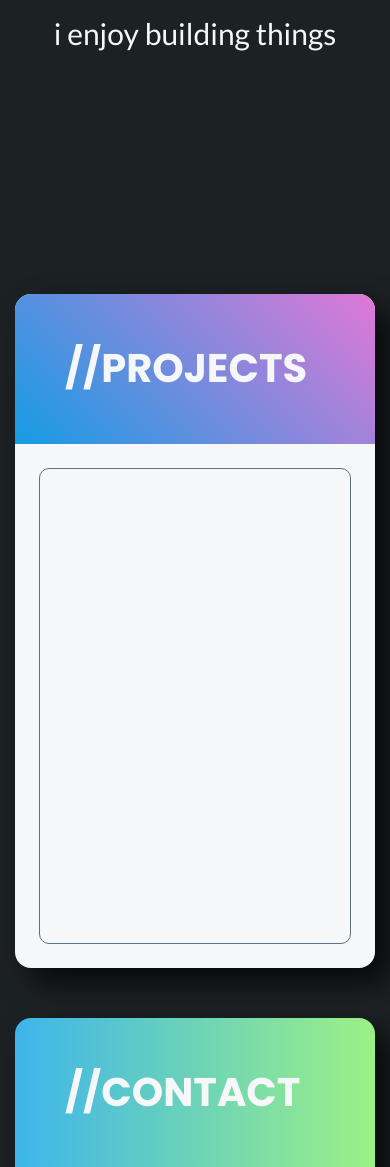
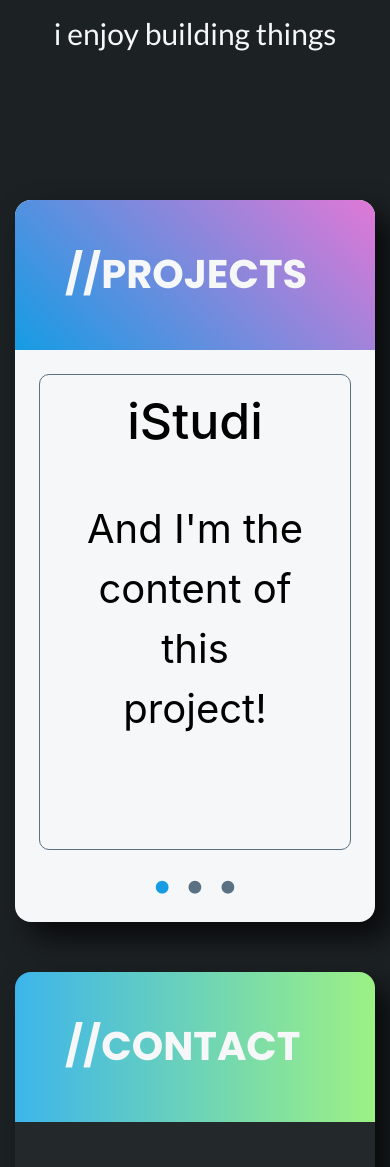
Before and after one commit to feRpicoral/fernandopicoral.com, a web app: file index.html in a window 390 px wide; the page is wider, and only the part inside the window is pictured. Shown: the part 400-1567 px from the top of that part. Run offline with its HTML, style and script files only (its server is not run), Linux system fonts and the light colour scheme; some libraries are stand-ins or nearby versions.

Commit message:
Add funtionality to the projects secion
Not really compatitble with mobile yet

```diff
--- a/css/main.css
+++ b/css/main.css
@@ -219,10 +219,37 @@ header {
     height: 500px;
 }
 
+.project-content {
+
+}
+
 .project > .row {
     border: 1px solid var(--light-main-color);
     height: 100%;
     border-radius: 10px;
+}
+
+.page-dot {
+    cursor: pointer;
+    color: var(--light-main-color);
+    font-size: .8rem;
+    padding-left: 10px;
+    padding-right: 10px;
+
+    transition: all .2s ease-in-out;
+}
+
+.page-dot-active, .page-dot-active:hover {
+    cursor: default !important;
+    font-size: .8rem !important;
+}
+
+.page-dot:hover {
+    font-size: 1rem;
+}
+
+.page-dot-active {
+    color: var(--light-blue);
 }
 
 .a-btn-col {
--- a/index.html
+++ b/index.html
@@ -70,14 +70,8 @@
             </div>
         </div>
 
-
         <div class="container main-wrap">
 
-<!--
-TODO
-1 - Adicionar dot de página em baixo dos projetos
-2 - Adicionar projetos
- -->
             <section class="main-card-wrap order-1" id="projects-wrap">
                 <div class="projects br-16" id="projects">
 
@@ -89,21 +83,28 @@ TODO
                         <div class="row align-items-stretch m-auto">
 
                             <div class="col-1 a-btn-col">
-                                <a href="javascript:void(0)" class="a-btn-control a-btn-bfr pl-3">
+                                <a href="javascript:void(0)" class="a-btn-control a-btn-bfr pl-3 pr-0 invisible">
                                     <i class="fal fa-chevron-left"></i>
                                 </a>
                             </div>
 
-                            <div class="col p-0"></div>
+                            <div class="col p-0 project-content-row text-center">
+                                <div class="container py-3 project-content-wrap"></div>
+                            </div>
 
                             <div class="col-1 a-btn-col">
-                                <a href="javascript:void(0)" class="a-btn-control a-btn-nxt pl-3">
+                                <a href="javascript:void(0)" class="a-btn-control a-btn-nxt pr-3 pl-0">
                                     <i class="fal fa-chevron-right"></i>
                                 </a>
                             </div>
-
                         </div>
                     </div>
+
+                    <div class="row m-auto text-center page-dot-row">
+                        <div class="col mb-4 page-dot-col">
+                        </div>
+                    </div>
+
                 </div>
             </section>
 
--- a/js/main.js
+++ b/js/main.js
@@ -1,4 +1,16 @@
 'use-strict';
+
+//Shortcut to get object length
+Object.defineProperties(Object.prototype, {
+    length: {
+        get() {
+            return Object.keys(this).length;
+        },
+        enumerable: false,
+    }
+});
+
+
 
 const $dom = {
     menu: $('#menu-screen'),
@@ -15,7 +27,7 @@ const $dom = {
             e.style.visibility = o,
             e.style.opacity = n
     },
-    breakpoint: function () {
+    breakpoint: (function () {
         //Based on BS4 v4.4.1 breakpoints
         const w = document.documentElement.offsetWidth;
         let bp = 'xs';
@@ -32,7 +44,7 @@ const $dom = {
             bp = 'xl';
         }
         return bp;
-    },
+    })(),
     getMenuBtn: function (text) {
         let obj;
         $.each($('.menu-link'), function () {
@@ -88,6 +100,7 @@ const contact = {
 
 menu.buttons.toggle.click(function(){menu.toggle()});
 
+//Handle menu links on hover
 $.each($('.menu-link'), function () {
     $(this).hover(function () {
        $(this).toggleClass('rainbow-text');
@@ -100,16 +113,14 @@ window.addEventListener("scroll", (function() {
     }
 ));
 
-
+//Handle menu buttons scroll
 $.each(menu.buttons, function (index, btn) {
     if (btn.hasClass('menu-link')) {
         btn.click(function () {
             menu.toggle();
 
             if (btn.text() == 'home') {
-                $([document.documentElement, document.body]).animate({
-                    scrollTop: 0
-                }, 500);
+                window.scrollTo(0,0);
             } else {
                 let targetID = "#" + btn.text() + "-wrap";
                 try {
@@ -117,7 +128,7 @@ $.each(menu.buttons, function (index, btn) {
                         scrollTop: $(targetID).offset().top - 100
                     }, 500);
                 } catch (e) {
-                    console.log("ERROR: Couldn't scroll to '" + targetID + "'. Element not found.");
+                    console.error("Couldn't scroll to '" + targetID + "'. Element not found.");
                 }
             }
 
@@ -125,9 +136,189 @@ $.each(menu.buttons, function (index, btn) {
     }
 });
 
+let projects = {
+    idPrefix: "project-",
+    //Projects HTML storage
+    list: {
+        istudi: {
+            innerHtml: "<h1 style=\"color: black; font-size: 50px\">iStudi</h1>\n<p class=\"mt-5\" style=\"color: black; font-size: 40px\">And I'm the content of this project!</p>"
+        },
+        codeIt: {
+            innerHtml: "<h1 style=\"color: black; font-size: 50px\">Code-It</h1>\n<p class=\"mt-5\" style=\"color: black; font-size: 40px\">And I'm the content of this other project!</p>"
+        },
+        restaurantSystem: {
+            innerHtml: "<h1 style=\"color: black; font-size: 50px\">Restaurant</h1>\n<p class=\"mt-5\" style=\"color: black; font-size: 40px\">And I'm the content of this last project!</p>"
+
+        }
+    },
+    order: ['istudi', 'codeIt', 'restaurantSystem'],
+    current: '', //Project being displayed. If empty, the first from order array will be selected
+};
+
+//Add idSufix to each project. Has to be done this way to avoid repetition and increase compatibility
+(function (p = projects) {
+    for (let [key, value] of Object.entries(p.list)) {
+        p.list[key].idSufix = key;
+    }
+})();
+
+//Add project elements
+(function (wrap = $('.project-content-wrap'), p = projects) {
+    for (let el of p.order) {
+        let obj = p.list[el];
+        let div = document.createElement('div');
+        div.id = p.idPrefix + obj.idSufix;
+        div.classList.add("w-100");
+        div.innerHTML = obj.innerHtml;
+        div.classList.add('d-none');
+
+        if (el === p.order[0]) {
+            div.classList.remove('d-none'); //TODO May need to change this to work with p.current
+        }
+
+        wrap[0].appendChild(div);
+    }
+})();
+
 //Set projects section on bottom of viewport
-window.onload = function () {
-    let pHeader = $('.projects-header');
-    let newMargin = (window.innerHeight - pHeader.offset().top - pHeader.innerHeight() + 100) + "px";
+(function (pHeader = $('.projects-header'), newMargin) {
+    newMargin = (window.innerHeight - pHeader.offset().top - pHeader.innerHeight() + 100) + "px";
     $('#projects-wrap').css('margin-top', newMargin);
-};
+})();
+
+//Add page dots below projects
+(function (p = projects, numOfProjects, div) {
+    numOfProjects = p.list.length;
+
+    let projectsArr = p.order.slice();
+
+    // for (let el of p.order) {
+    //     projectsArr.push(p.list[el])
+    // }
+
+    div = document.createElement('div');
+    div.id = "projects-page-dots-wrap";
+    for (let i = 0; i < numOfProjects; i++) {
+        let linkedPageID = p.idPrefix + projectsArr[0];
+        projectsArr.shift();
+        div.innerHTML += "<i class=\"fas fa-circle page-dot\" data-linked-page='#" + linkedPageID + "'></i>";
+    }
+    $('.page-dot-col')[0].appendChild(div);
+    div.children[0].classList.add('page-dot-active');
+})();
+
+//TODO Add mobile compatibility - maybe just scale things nicely, to avoid a headache with dragging
+//Handle next/previous project buttons and dots
+(function (pWrap = $('.project-content-wrap'), p = projects) {
+
+    let previous;
+
+    if (p.current == '') {
+        p.current = p.order[0]
+    } else {
+        let currentPageId = "#" + p.idPrefix + p.list[p.current].idSufix;
+
+        for (let e of $('.project-content-wrap').children()) {
+            e.classList.add('d-none');
+        }
+        $(currentPageId).removeClass('d-none');
+
+        updateArrows();
+        updatePageDot();
+    }
+
+
+    $('.a-btn-control.a-btn-nxt').click(function () {
+
+        $('.a-btn-control.a-btn-bfr').removeClass('invisible');
+
+        if (p.current !== p.order[p.order.length - 1]) {
+            previous = p.current;
+
+            p.current = p.order[p.order.indexOf(p.current)+ 1];
+            if (p.current === p.order[p.order.length - 1]) {
+                $('.a-btn-control.a-btn-nxt').addClass('invisible');
+            }
+
+            $("#" + p.idPrefix + p.list[previous].idSufix).addClass('d-none');
+            $("#" + p.idPrefix + p.list[p.current].idSufix).removeClass('d-none');
+            updatePageDot()
+
+        }
+
+    });
+
+
+    $('.a-btn-control.a-btn-bfr').click(function () {
+
+        $('.a-btn-control.a-btn-nxt').removeClass('invisible');
+
+        if (p.current !== p.order[0]) {
+            previous = p.current;
+
+            p.current = p.order[p.order.indexOf(p.current) - 1];
+            if (p.current === p.order[0]) {
+                $('.a-btn-control.a-btn-bfr').addClass('invisible');
+            }
+            $("#" + p.idPrefix + p.list[previous].idSufix).addClass('d-none');
+            $("#" + p.idPrefix + p.list[p.current].idSufix).removeClass('d-none');
+            updatePageDot()
+        }
+    });
+
+    //Handle page dot click
+    $.each($('#projects-page-dots-wrap').children(), function (index, item) {
+
+        $(item).click(function () {
+            let active = $('.page-dot-active');
+            if ($(item) !== active) {
+                active.toggleClass('page-dot-active', false);
+                $(this).toggleClass('page-dot-active', true);
+
+                let linkedPageId = $(this).attr('data-linked-page');
+
+                previous = p.current;
+                p.current = linkedPageId.replace('#' + p.idPrefix,'');
+
+                $("#" + p.idPrefix + p.list[previous].idSufix).addClass('d-none');
+                $("#" + p.idPrefix + p.list[p.current].idSufix).removeClass('d-none');
+
+                updateArrows();
+            }
+        });
+    });
+
+    //Only to be called when changing pages using the arrows due to its dependencies
+    function updatePageDot() {
+        if (p.current) {
+            $('.page-dot-active').toggleClass('page-dot-active', false);
+            let currentId = "#" + p.idPrefix + p.list[p.current].idSufix;
+            for (let dot of $('#projects-page-dots-wrap').children()) {
+                if(dot.getAttribute('data-linked-page') === currentId) {
+                    $(dot).addClass('page-dot-active');
+                }
+            }
+        } else {
+            console.error("Couldn't update the active page dot because the current page was not set yet")
+        }
+    }
+
+    function updateArrows() {
+        if (p.current === p.order[0]) {
+            //Changed to first page
+            $('.a-btn-control.a-btn-bfr').addClass('invisible');
+            $('.a-btn-control.a-btn-nxt').removeClass('invisible');
+        } else {
+            if (p.current === p.order[p.order.length - 1]) {
+                //Changed to last page
+                $('.a-btn-control.a-btn-bfr').removeClass('invisible');
+                $('.a-btn-control.a-btn-nxt').addClass('invisible');
+            } else {
+                //Changed to random page, not the first nor the last
+                $('.a-btn-control.a-btn-nxt').removeClass('invisible');
+                $('.a-btn-control.a-btn-bfr').removeClass('invisible');
+            }
+        }
+    }
+
+})();
```
